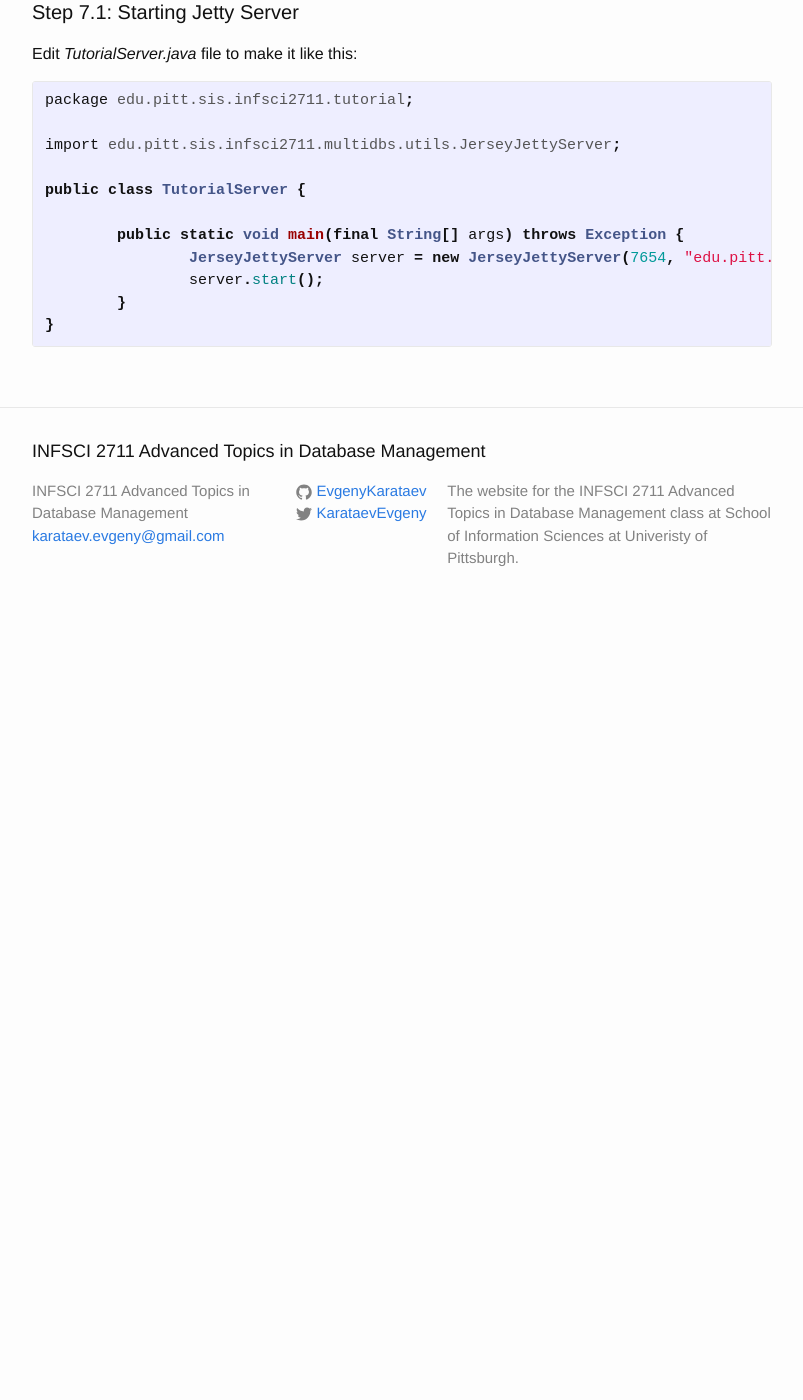
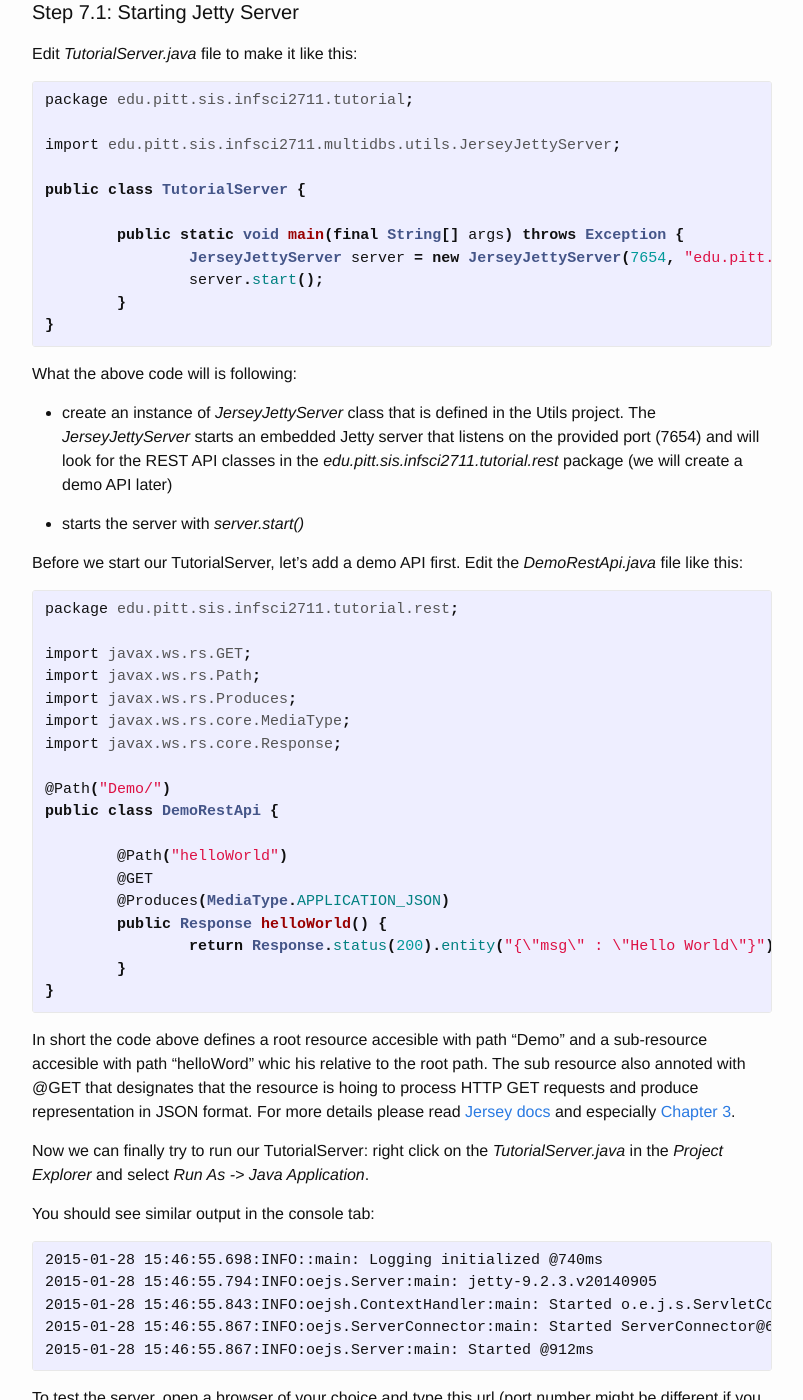
Before and after one commit to infsci2711/infsci2711.github.io, a Jekyll site: the page built from _posts/2015-01-28-tutorial-web-rest-api.markdown, in a window 1280 px wide and 1400 px high, scrolled down 6657 px. Shown: the whole window, without its empty margins (238-1041 px from the left). Built offline with Jekyll 4.4.1, drawn with Linux system fonts in a browser that asks for light colours; before the commit the page ends 7287 px from its top, so only the background shows below that; some of the changed text lies outside the part shown.

Commit message:
finished step 7

```diff
--- a/_posts/2015-01-28-tutorial-web-rest-api.markdown
+++ b/_posts/2015-01-28-tutorial-web-rest-api.markdown
@@ -172,6 +172,62 @@ public class TutorialServer {
 }
 {% endhighlight %}
 
+What the above code will is following:
+
+* create an instance of *JerseyJettyServer* class that is defined in the Utils project. The *JerseyJettyServer* starts an embedded Jetty server that listens on the provided port (7654) and will look for the REST API classes in the *edu.pitt.sis.infsci2711.tutorial.rest* package (we will create a demo API later)
+
+* starts the server with *server.start()*
+
+Before we start our TutorialServer, let's add a demo API first. Edit the *DemoRestApi.java* file like this:
+
+{% highlight java %}
+package edu.pitt.sis.infsci2711.tutorial.rest;
+
+import javax.ws.rs.GET;
+import javax.ws.rs.Path;
+import javax.ws.rs.Produces;
+import javax.ws.rs.core.MediaType;
+import javax.ws.rs.core.Response;
+
+@Path("Demo/")
+public class DemoRestApi {
+
+	@Path("helloWorld")
+	@GET
+	@Produces(MediaType.APPLICATION_JSON)
+	public Response helloWorld() {
+		return Response.status(200).entity("{\"msg\" : \"Hello World\"}").build();
+	}
+}
+{% endhighlight %}
+
+In short the code above defines a root resource accesible with path "Demo" and a sub-resource accesible with path "helloWord" whic his relative to the root path. The sub resource also annoted with @GET that designates that the resource is hoing to process HTTP GET requests and produce representation in JSON format. For more details please read [Jersey docs](https://jersey.java.net/documentation/latest/index.html) and especially [Chapter 3](https://jersey.java.net/documentation/latest/jaxrs-resources.html).
+
+Now we can finally try to run our TutorialServer: right click on the *TutorialServer.java* in the *Project Explorer* and select *Run As -> Java Application*.
+
+You should see similar output in the console tab:
+
+{% highlight xml %}
+2015-01-28 15:46:55.698:INFO::main: Logging initialized @740ms
+2015-01-28 15:46:55.794:INFO:oejs.Server:main: jetty-9.2.3.v20140905
+2015-01-28 15:46:55.843:INFO:oejsh.ContextHandler:main: Started o.e.j.s.ServletContextHandler@1de61363{/,null,AVAILABLE}
+2015-01-28 15:46:55.867:INFO:oejs.ServerConnector:main: Started ServerConnector@67cd12fc{HTTP/1.1}{0.0.0.0:7654}
+2015-01-28 15:46:55.867:INFO:oejs.Server:main: Started @912ms
+{% endhighlight %}
+
+To test the server, open a browser of your choice and type this url (port number might be different if you provided different value):
+
+{% highlight xml %}
+http://localhost:7654/Demo/helloWorld
+{% endhighlight %}
+
+In response you should see:
+{% highlight xml %}
+{"msg" : "Hello World"}
+{% endhighlight %}
+
+
+
 [Jersey]:	https://jersey.java.net/
 [Jetty]:	http://eclipse.org/jetty/
 [Maven]:	http://maven.apache.org/
```
